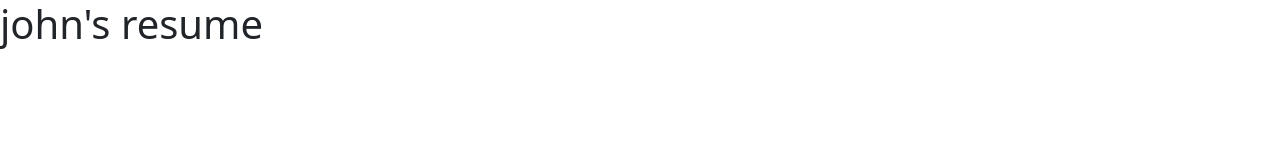
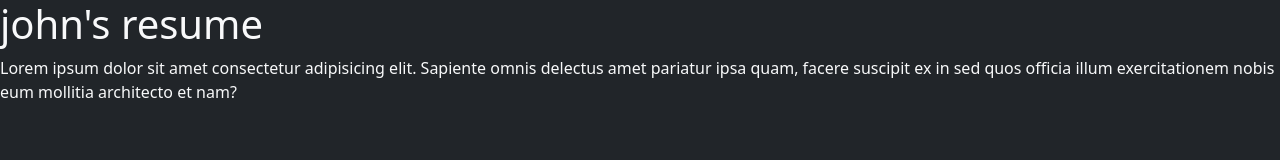
Before and after one commit to birare123/kiran, a plain HTML site: page index.html in a window 1280 px wide. Drawn offline with nearby package versions, Linux system fonts and the light colour scheme.

Commit message:
update index file

```diff
--- a/index.html
+++ b/index.html
@@ -8,8 +8,10 @@
     <link href="https://cdn.jsdelivr.net/npm/bootstrap@5.2.0-beta1/dist/css/bootstrap.min.css" rel="stylesheet">
 </head>
 
-<body>
-    <h1>john's resume</h1>
+<body class="bg-dark">
+    <h1 class="text-light">john's resume</h1>
+    <p class="text-light">Lorem ipsum dolor sit amet consectetur adipisicing elit. Sapiente omnis delectus amet pariatur
+        ipsa quam, facere suscipit ex in sed quos officia illum exercitationem nobis eum mollitia architecto et nam?</p>
 
     <script src="https://cdn.jsdelivr.net/npm/bootstrap@5.2.0-beta1/dist/js/bootstrap.bundle.min.js"></script>
 </body>
```
